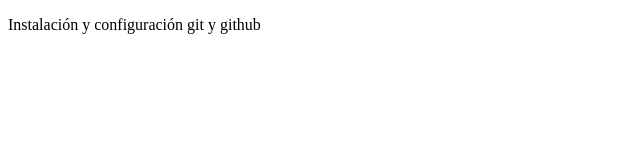
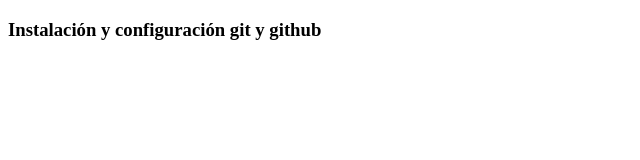
Before and after one commit to aasierras/prueba, a plain HTML site: page index.html in a window 1280 px wide. Shown: the whole page, without its empty margins (0-640 px from the left). Drawn offline with Linux system fonts and the light colour scheme.

Commit message:
versio 1
modificacion de parrafo por titulo

```diff
--- a/index.html
+++ b/index.html
@@ -5,7 +5,7 @@
     <title>Repositorio Github</title>
 </head>
 <body>
-<p>Instalación y configuración git y github</p>
+<h3>Instalación y configuración git y github</h3>
 
 </body>
 </html>
```
